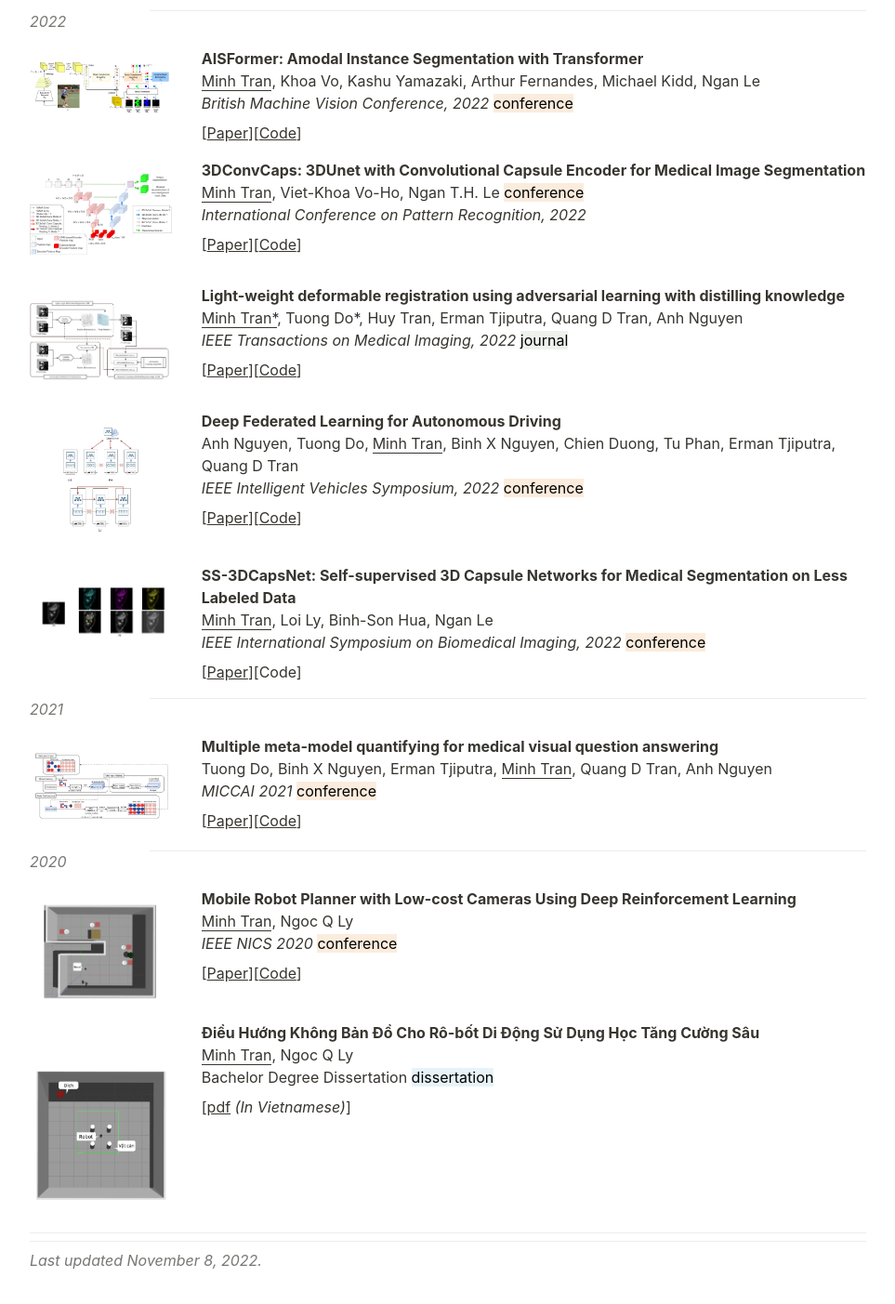
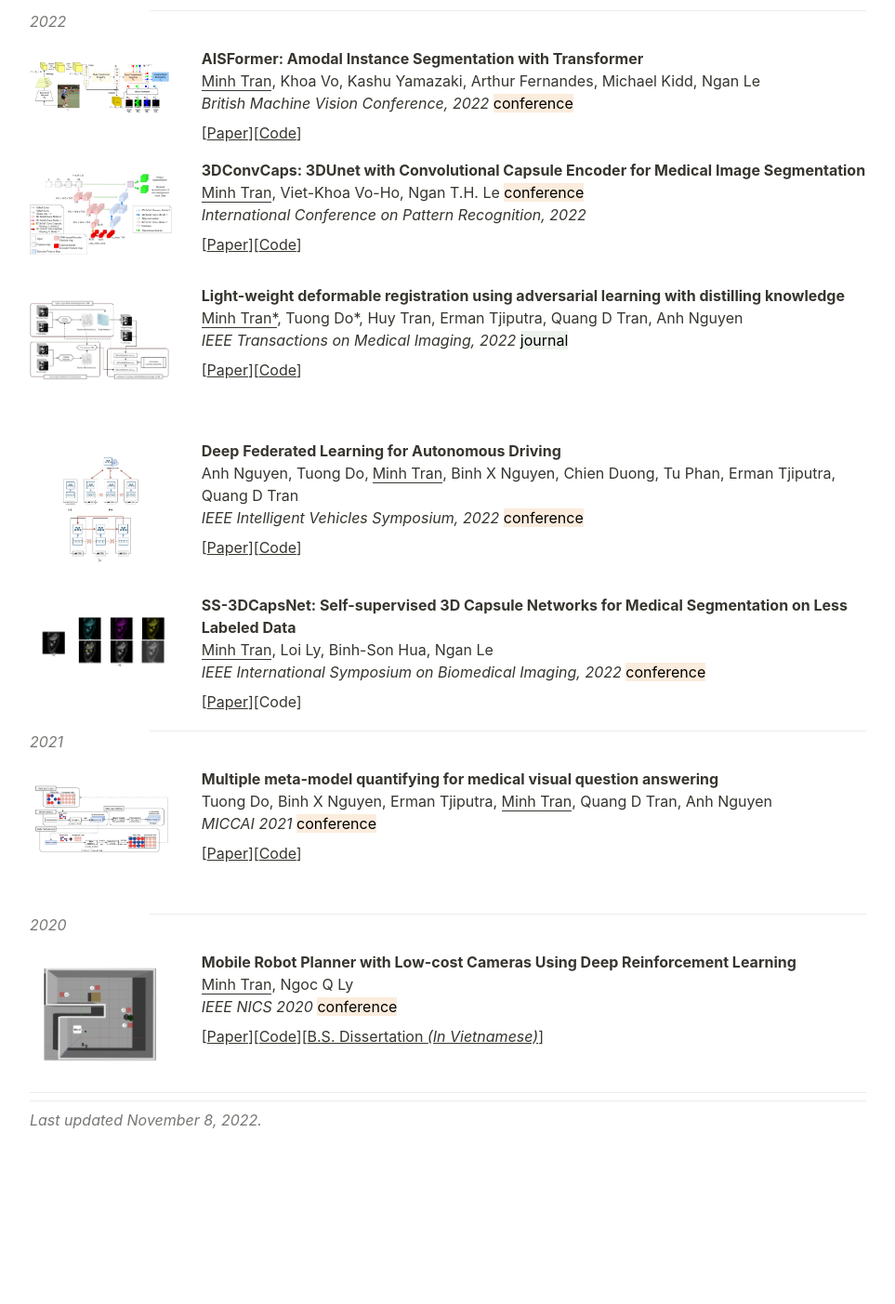
Before and after one commit to trqminh/trqminh.github.io, a plain HTML site: page index.html in a window 1280 px wide. Shown: the part 489-1892 px from the top of the page at 93% size, without its empty margins (158-1121 px from the left). After the commit the page ends 1770 px from the top, so only its background shows below. Drawn offline with Linux system fonts and the light colour scheme.

Commit message:
update pub

```diff
--- a/index.html
+++ b/index.html
@@ -673,19 +673,18 @@ Computer Science, University of Arkansas
 <span style="border-bottom:0.05em solid">Minh Tran</span>, Khoa Vo, Kashu Yamazaki, Arthur Fernandes, Michael Kidd, Ngan Le
 <em>British Machine Vision Conference, 2022 </em><mark class="highlight-orange_background">conference</mark></p><p id="73b53afb-9bc8-4864-8fcf-fcb12945dd17" class="">[<a href="https://arxiv.org/abs/2210.06323">Paper</a>][<a href="https://github.com/UARK-AICV/AISFormer">Code</a>]</p></div></div><div id="28490124-db45-4aff-b4be-2ae13bcbb3f6" class="column-list"><div id="07b05796-e0a0-4a7a-a57c-853983b0e548" style="width:18.75%" class="column"><figure id="a16725ce-8467-47cd-a1b7-ff3ab513a6a3" class="image"><a href="Minh%20Tran%209f03ab0587574ca9a431096d79735717/Untitled%201.png"><img style="width:1792px" src="Minh%20Tran%209f03ab0587574ca9a431096d79735717/Untitled%201.png"/></a></figure></div><div id="4642dacb-d839-4e6f-a12c-c4b5d46f3b87" style="width:81.25%" class="column"><p id="9af724ef-4a2e-4a73-85ee-f5eef1498f16" class=""><strong>3DConvCaps: 3DUnet with Convolutional Capsule Encoder for Medical Image Segmentation</strong>
 <span style="border-bottom:0.05em solid">Minh Tran</span>, Viet-Khoa Vo-Ho, Ngan T.H. Le <mark class="highlight-orange_background">conference</mark>
-<em>International Conference on Pattern Recognition, 2022</em></p><p id="1dc6525e-1f95-4858-8ec2-3497662688f6" class="">[<a href="https://arxiv.org/abs/2205.09299">Paper</a>][<a href="https://github.com/UARK-AICV/3DConvCaps">Code</a>]</p></div></div><div id="a05c9d90-fc0c-43ff-8290-610524beba1d" class="column-list"><div id="a380d051-6f37-43d5-ab33-713502f3807c" style="width:18.75%" class="column"><figure id="e89a270d-9b38-49f5-9a0c-79f7d40649aa" class="image"><a href="Minh%20Tran%209f03ab0587574ca9a431096d79735717/Untitled%202.png"><img style="width:1414px" src="Minh%20Tran%209f03ab0587574ca9a431096d79735717/Untitled%202.png"/></a></figure></div><div id="294a98a7-94c6-4c16-933c-7a800cf7e222" style="width:81.25%" class="column"><p id="1dc31636-df95-47a0-bd79-c4174ff47ef1" class=""><strong>Light-weight deformable registration using adversarial learning with distilling knowledge</strong>
+<em>International Conference on Pattern Recognition, 2022</em></p><p id="1dc6525e-1f95-4858-8ec2-3497662688f6" class="">[<a href="https://arxiv.org/abs/2205.09299">Paper</a>][<a href="https://github.com/UARK-AICV/3DConvCaps">Code</a>]</p></div></div><div id="a05c9d90-fc0c-43ff-8290-610524beba1d" class="column-list"><div id="a380d051-6f37-43d5-ab33-713502f3807c" style="width:18.75%" class="column"><figure id="e89a270d-9b38-49f5-9a0c-79f7d40649aa" class="image"><a href="Minh%20Tran%209f03ab0587574ca9a431096d79735717/Untitled%202.png"><img style="width:1414px" src="Minh%20Tran%209f03ab0587574ca9a431096d79735717/Untitled%202.png"/></a></figure><p id="351d27b9-7d29-4e4b-ba13-38507cb4db9a" class="">
+</p></div><div id="294a98a7-94c6-4c16-933c-7a800cf7e222" style="width:81.25%" class="column"><p id="1dc31636-df95-47a0-bd79-c4174ff47ef1" class=""><strong>Light-weight deformable registration using adversarial learning with distilling knowledge</strong>
 <span style="border-bottom:0.05em solid">Minh Tran*</span>, Tuong Do*, Huy Tran, Erman Tjiputra, Quang D Tran, Anh Nguyen
 <em>IEEE Transactions on Medical Imaging, 2022</em> <mark class="highlight-teal_background">journal</mark></p><p id="814cd7ea-2a64-4466-bc19-381caa84d9ae" class="">[<a href="https://ieeexplore.ieee.org/abstract/document/9672098/">Paper</a>][<a href="https://github.com/aioz-ai/LDR_ALDK">Code</a>]</p></div></div><div id="7125dbd4-6e69-49a1-8c7c-e507ecc9983e" class="column-list"><div id="4a25b041-80ee-4240-86bd-4578476c2d07" style="width:18.75%" class="column"><figure id="c02c8e38-97c4-46ac-be82-d58886db5bf8" class="image" style="text-align:center"><a href="Minh%20Tran%209f03ab0587574ca9a431096d79735717/Untitled%203.png"><img style="width:96px" src="Minh%20Tran%209f03ab0587574ca9a431096d79735717/Untitled%203.png"/></a></figure></div><div id="d0b0d094-ccdc-481d-ab3b-e21337b9d29d" style="width:81.25%" class="column"><p id="32a9cabd-94b3-4600-b453-541adfa75e4f" class=""><strong>Deep Federated Learning for Autonomous Driving</strong>
 Anh Nguyen, Tuong Do,<strong> </strong><span style="border-bottom:0.05em solid">Minh Tran</span>, Binh X Nguyen, Chien Duong, Tu Phan, Erman Tjiputra, Quang D Tran
-<em>IEEE Intelligent Vehicles Symposium, 2022</em> <mark class="highlight-orange_background">conference</mark></p><p id="774bc02c-e2a4-47df-bcbc-25e6a339db5d" class="">[<a href="https://arxiv.org/abs/2110.05754">Paper</a>][<a href="https://github.com/aioz-ai/FADNet">Code</a>]</p></div></div><div id="a87d295d-0fbd-4645-a1be-c8a2b3510080" class="column-list"><div id="9d15c500-206a-4b50-abcc-50ae6b6b8718" style="width:18.75%" class="column"><figure id="b76a57ab-844d-450c-a42b-f0303d0a593c" class="image"><a href="Minh%20Tran%209f03ab0587574ca9a431096d79735717/Untitled%204.png"><img style="width:646px" src="Minh%20Tran%209f03ab0587574ca9a431096d79735717/Untitled%204.png"/></a></figure></div><div id="0236b322-22f0-4be4-a318-fbc04531edaa" style="width:81.25%" class="column"><p id="2be1137d-5649-4934-a572-d75c569bd254" class=""><strong>SS-3DCapsNet: Self-supervised 3D Capsule Networks for Medical Segmentation on Less Labeled Data</strong>
+<em>IEEE Intelligent Vehicles Symposium, 2022</em> <mark class="highlight-orange_background">conference</mark></p><p id="774bc02c-e2a4-47df-bcbc-25e6a339db5d" class="">[<a href="https://arxiv.org/abs/2110.05754">Paper</a>][<a href="https://github.com/aioz-ai/FADNet">Code</a>]</p></div></div><div id="a87d295d-0fbd-4645-a1be-c8a2b3510080" class="column-list"><div id="9d15c500-206a-4b50-abcc-50ae6b6b8718" style="width:18.75%" class="column"><figure id="b76a57ab-844d-450c-a42b-f0303d0a593c" class="image"><a href="Minh%20Tran%209f03ab0587574ca9a431096d79735717/Untitled%204.png"><img style="width:646px" src="Minh%20Tran%209f03ab0587574ca9a431096d79735717/Untitled%204.png"/></a></figure><p id="b75bbc75-48d5-47c3-9df0-c61ddc7d51e9" class="">
+</p></div><div id="0236b322-22f0-4be4-a318-fbc04531edaa" style="width:81.25%" class="column"><p id="2be1137d-5649-4934-a572-d75c569bd254" class=""><strong>SS-3DCapsNet: Self-supervised 3D Capsule Networks for Medical Segmentation on Less Labeled Data</strong>
 <span style="border-bottom:0.05em solid">Minh Tran</span>, Loi Ly, Binh-Son Hua, Ngan Le
-<em>IEEE International Symposium on Biomedical Imaging, 2022</em> <mark class="highlight-orange_background">conference</mark></p><p id="7888439e-f042-499c-a509-1b6248285e99" class="">[<a href="https://arxiv.org/abs/2201.05905">Paper</a>][Code]</p></div></div><div id="6bb3bd0b-cdac-43a0-8300-fe33c7f460d5" class="column-list"><div id="c3d93486-babc-4bde-a8fb-9b4166fa73cd" style="width:12.5%" class="column"><p id="6a2cf47c-bb36-44a6-a3b4-0bcc140d0e25" class=""><mark class="highlight-gray"><em>2021</em></mark></p></div><div id="a5bbbe21-b409-48bb-bc4c-1d4d6de712db" style="width:87.5%" class="column"><hr id="d5432c06-7e24-4935-8edb-0aecc80986f7"/></div></div><div id="b6081743-059a-404f-85be-687bbb4de5fa" class="column-list"><div id="eaf1ad82-ff0d-48fd-a0d4-78442b0ba265" style="width:18.75%" class="column"><figure id="12fd3168-1863-496c-ad77-c4d711fbf95a" class="image"><a href="Minh%20Tran%209f03ab0587574ca9a431096d79735717/Untitled%205.png"><img style="width:982px" src="Minh%20Tran%209f03ab0587574ca9a431096d79735717/Untitled%205.png"/></a></figure></div><div id="e1f3740c-5822-47a8-bbf8-297b30cef34c" style="width:81.25%" class="column"><p id="4d6deff2-3ca0-4992-99bf-9ad52758e94f" class=""><strong>Multiple meta-model quantifying for medical visual question answering</strong>
+<em>IEEE International Symposium on Biomedical Imaging, 2022</em> <mark class="highlight-orange_background">conference</mark></p><p id="7888439e-f042-499c-a509-1b6248285e99" class="">[<a href="https://arxiv.org/abs/2201.05905">Paper</a>][Code]</p></div></div><div id="6bb3bd0b-cdac-43a0-8300-fe33c7f460d5" class="column-list"><div id="c3d93486-babc-4bde-a8fb-9b4166fa73cd" style="width:12.5%" class="column"><p id="6a2cf47c-bb36-44a6-a3b4-0bcc140d0e25" class=""><mark class="highlight-gray"><em>2021</em></mark></p></div><div id="a5bbbe21-b409-48bb-bc4c-1d4d6de712db" style="width:87.5%" class="column"><hr id="d5432c06-7e24-4935-8edb-0aecc80986f7"/></div></div><div id="b6081743-059a-404f-85be-687bbb4de5fa" class="column-list"><div id="eaf1ad82-ff0d-48fd-a0d4-78442b0ba265" style="width:18.75%" class="column"><figure id="12fd3168-1863-496c-ad77-c4d711fbf95a" class="image"><a href="Minh%20Tran%209f03ab0587574ca9a431096d79735717/Untitled%205.png"><img style="width:982px" src="Minh%20Tran%209f03ab0587574ca9a431096d79735717/Untitled%205.png"/></a></figure><p id="378521a2-04d9-4e19-ad03-8ca2855a492c" class="">
+</p></div><div id="e1f3740c-5822-47a8-bbf8-297b30cef34c" style="width:81.25%" class="column"><p id="4d6deff2-3ca0-4992-99bf-9ad52758e94f" class=""><strong>Multiple meta-model quantifying for medical visual question answering</strong>
 Tuong Do, Binh X Nguyen, Erman Tjiputra, <span style="border-bottom:0.05em solid">Minh Tran</span>, Quang D Tran, Anh Nguyen
-<em>MICCAI 2021</em> <mark class="highlight-orange_background">conference</mark></p><p id="2078624b-882e-4e79-8f0e-24e618279cba" class="">[<a href="https://link.springer.com/chapter/10.1007/978-3-030-87240-3_7">Paper</a>][<a href="https://github.com/aioz-ai/MICCAI21_MMQ">Code</a>]</p></div></div><div id="d5f187b4-b587-494e-b133-1e93f7343f72" class="column-list"><div id="961f90aa-d51f-4794-8c8b-9b795dc432ae" style="width:12.5%" class="column"><p id="322613d5-924e-49c0-b3d4-f588eec5fd56" class=""><mark class="highlight-gray"><em>2020</em></mark></p></div><div id="c6fafe32-7191-4e42-8d25-70f17b5d16e8" style="width:87.5%" class="column"><hr id="c526ec15-60b5-4204-8a24-43bad1c104a9"/></div></div><div id="1737b7a2-39fe-4542-8af6-457fc2e4ea61" class="column-list"><div id="c9bd675a-3c23-4a9f-9f27-351b2aa91352" style="width:18.75%" class="column"><figure id="1953dd51-6c53-41a5-b919-23faeb168027" class="image" style="text-align:center"><a href="Minh%20Tran%209f03ab0587574ca9a431096d79735717/Untitled%206.png"><img style="width:132px" src="Minh%20Tran%209f03ab0587574ca9a431096d79735717/Untitled%206.png"/></a></figure><p id="058bc9a6-d8df-4573-bf0f-7fb0d4559cbb" class="">
-</p><figure id="2d534da6-3490-4696-80bb-f0dd94d2818c" class="image"><a href="Minh%20Tran%209f03ab0587574ca9a431096d79735717/Untitled%207.png"><img style="width:465px" src="Minh%20Tran%209f03ab0587574ca9a431096d79735717/Untitled%207.png"/></a></figure></div><div id="d8617a98-f651-4293-99e1-c96dda342dee" style="width:81.25%" class="column"><p id="2ca5335c-75ff-457b-9265-fe5a6b57c3c9" class=""><strong>Mobile Robot Planner with Low-cost Cameras Using Deep Reinforcement Learning</strong>
+<em>MICCAI 2021</em> <mark class="highlight-orange_background">conference</mark></p><p id="2078624b-882e-4e79-8f0e-24e618279cba" class="">[<a href="https://link.springer.com/chapter/10.1007/978-3-030-87240-3_7">Paper</a>][<a href="https://github.com/aioz-ai/MICCAI21_MMQ">Code</a>]</p></div></div><div id="d5f187b4-b587-494e-b133-1e93f7343f72" class="column-list"><div id="961f90aa-d51f-4794-8c8b-9b795dc432ae" style="width:12.5%" class="column"><p id="322613d5-924e-49c0-b3d4-f588eec5fd56" class=""><mark class="highlight-gray"><em>2020</em></mark></p></div><div id="c6fafe32-7191-4e42-8d25-70f17b5d16e8" style="width:87.5%" class="column"><hr id="c526ec15-60b5-4204-8a24-43bad1c104a9"/></div></div><div id="1737b7a2-39fe-4542-8af6-457fc2e4ea61" class="column-list"><div id="c9bd675a-3c23-4a9f-9f27-351b2aa91352" style="width:18.75%" class="column"><figure id="1953dd51-6c53-41a5-b919-23faeb168027" class="image" style="text-align:center"><a href="Minh%20Tran%209f03ab0587574ca9a431096d79735717/Untitled%206.png"><img style="width:132px" src="Minh%20Tran%209f03ab0587574ca9a431096d79735717/Untitled%206.png"/></a></figure></div><div id="d8617a98-f651-4293-99e1-c96dda342dee" style="width:81.25%" class="column"><p id="2ca5335c-75ff-457b-9265-fe5a6b57c3c9" class=""><strong>Mobile Robot Planner with Low-cost Cameras Using Deep Reinforcement Learning</strong>
 <span style="border-bottom:0.05em solid">Minh Tran</span>, Ngoc Q Ly
-<em>IEEE NICS 2020</em> <mark class="highlight-orange_background">conference</mark></p><p id="5ebe38bb-4049-4067-a1c9-de5460aefeac" class="">[<a href="https://ieeexplore.ieee.org/abstract/document/9335852/">Paper</a>][<a href="https://github.com/trqminh/rl-mapless-navigation">Code</a>]</p><p id="690f9932-b793-4b69-8013-2494499ff351" class="">
-</p><p id="3243516e-a1d9-4812-ac94-1d4fbb5851bd" class=""><strong>Điều Hướng Không Bản Đồ Cho Rô-bốt Di Động Sử Dụng Học Tăng Cường Sâu
-</strong><span style="border-bottom:0.05em solid">Minh Tran</span>, Ngoc Q Ly
-Bachelor Degree Dissertation <mark class="highlight-blue_background">dissertation</mark> </p><p id="ecfb4c44-0fbb-49ca-a50e-e8a86eeb2e51" class="">[<a href="http://trqminh.github.io/pdfs/Bachelor_Dissertation.pdf">pdf</a> <em>(In Vietnamese)</em>]</p></div></div><hr id="c7c4ee4d-0567-4587-84e7-06a5e67e341c"/><hr id="0a7a9853-bb01-4b11-84a8-88cc8693c474"/><p id="f36d25a1-3d83-4e71-a7b0-d855a5dafbba" class=""><mark class="highlight-gray"><em>Last updated November 8, 2022.</em></mark></p><p id="d6d1fc20-05ae-46d3-8078-721c4557fd3c" class="">
+<em>IEEE NICS 2020</em> <mark class="highlight-orange_background">conference</mark></p><p id="5ebe38bb-4049-4067-a1c9-de5460aefeac" class="">[<a href="https://ieeexplore.ieee.org/abstract/document/9335852/">Paper</a>][<a href="https://github.com/trqminh/rl-mapless-navigation">Code</a>][<a href="http://trqminh.github.io/pdfs/Bachelor_Dissertation.pdf">B.S. Dissertation </a><a href="http://trqminh.github.io/pdfs/Bachelor_Dissertation.pdf"><em>(In Vietnamese)</em></a>]</p></div></div><hr id="c7c4ee4d-0567-4587-84e7-06a5e67e341c"/><hr id="0a7a9853-bb01-4b11-84a8-88cc8693c474"/><p id="f36d25a1-3d83-4e71-a7b0-d855a5dafbba" class=""><mark class="highlight-gray"><em>Last updated November 8, 2022.</em></mark></p><p id="d6d1fc20-05ae-46d3-8078-721c4557fd3c" class="">
 </p></div></article></body></html>
```
